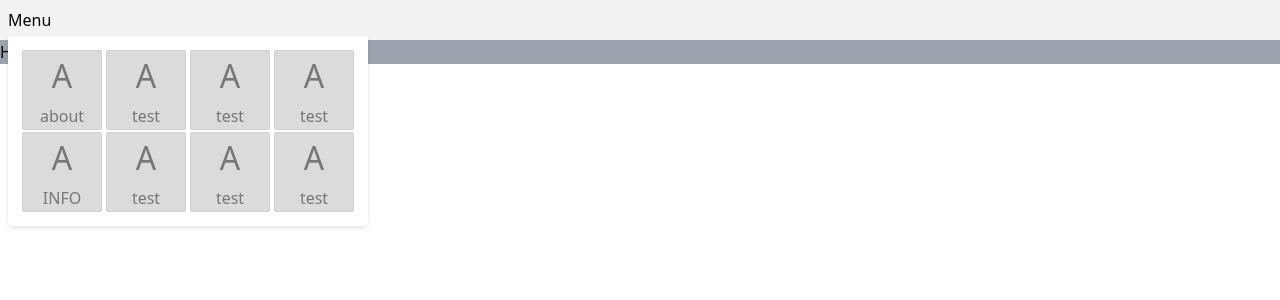
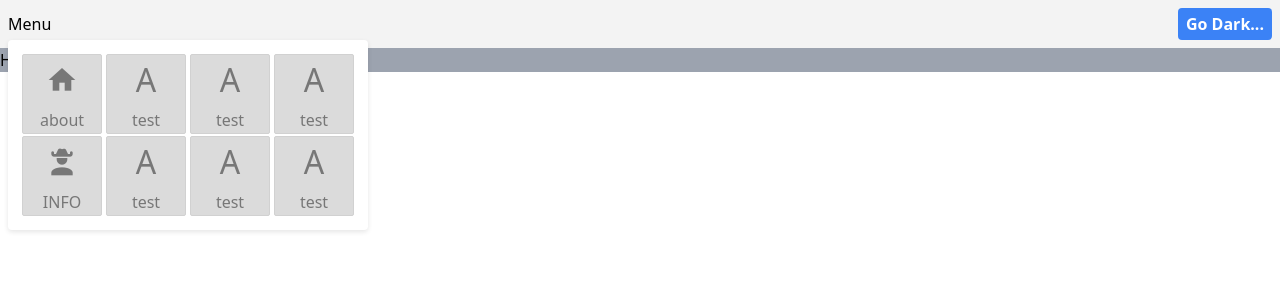
Before and after one commit to StefanBearson/AngularTailwind, an Angular app: page / in a window 1280 px wide. Both pictures are taken after a click on the button "Menu". Shown: the top 300 px of the page. Built offline with nearby package versions, Linux system fonts and the light colour scheme; what @tailwindcss/typography would draw is missing.

Commit message:
Add Darkmode

```diff
--- a/src/app/layout/header/header.component.html
+++ b/src/app/layout/header/header.component.html
@@ -1,17 +1,19 @@
-<div class="header">
+<div class="header justify-between dark:bg-gray-900">
   <div class="dropdown" data-dropdown>
     <button class="link" data-dropdown-button>Menu</button>
+
+
     <div class="dropdown-menu information-grid">
       <div class="dropdown-menu-row">
         <a routerLink="/about" class="link">
         <div class=" dropdown-menu-item">
-            <p class="dropdown-menu-item-icon">A</p>
+            <p class="dropdown-menu-item-icon"><span class="mdi mdi-home"></span></p>
             <p class="dropdown-menu-item-text">about</p>
         </div>
       </a>
       <a routerLink="/info" class="link">
         <div class="dropdown-menu-item" >
-          <p class="dropdown-menu-item-icon">A</p>
+          <p class="dropdown-menu-item-icon"><span class="mdi mdi-account-cowboy-hat"></span></p>
           <p class="dropdown-menu-item-text">INFO</p>
         </div>
       </a>
@@ -60,6 +62,7 @@
       </div>
     </div>
   </div>
+  <button (click)="toggleDarkmode()" class="btn right-0">{{toggledarkmodeText}}</button>
+</div>
 
-</div>
 <div class="bg-gray-400">Hello world</div>
--- a/src/app/layout/header/header.component.ts
+++ b/src/app/layout/header/header.component.ts
@@ -9,8 +9,23 @@ import { Component, OnInit } from '@angular/core';
   styleUrls: ['./header.component.scss']
 })
 export class HeaderComponent implements OnInit {
+  darkmode = false;
+  toggledarkmodeText = "Go Dark..."
 
-
+  toggleDarkmode(){
+    console.log("runs")
+    if(!this.darkmode){
+      console.log("dark")
+      document.documentElement.classList.add('dark')
+      this.toggledarkmodeText = "Bring me the light!";
+      this.darkmode = true
+    }else{
+      console.log("light")
+      document.documentElement.classList.remove('dark')
+      this.toggledarkmodeText = "Go Dark...";
+      this.darkmode = false
+    }
+  }
   constructor() {
 
    }
--- a/src/index.html
+++ b/src/index.html
@@ -7,7 +7,7 @@
   <meta name="viewport" content="width=device-width, initial-scale=1">
   <link rel="icon" type="image/x-icon" href="favicon.ico">
 </head>
-<body>
+<body class="dark:bg-gray-900 dark:text-gray-300">
   <app-root></app-root>
 </body>
 </html>
--- a/src/styles.scss
+++ b/src/styles.scss
@@ -2,4 +2,8 @@
 @import 'tailwindcss/components';
 @import 'tailwindcss/utilities';
 
-@import '@mdi/font/scss/materialdesignicons.scss'
+@import '@mdi/font/scss/materialdesignicons.scss';
+
+.btn {
+  @apply bg-blue-500 hover:bg-gray-500 text-white font-bold py-1 px-2 rounded
+}
```
